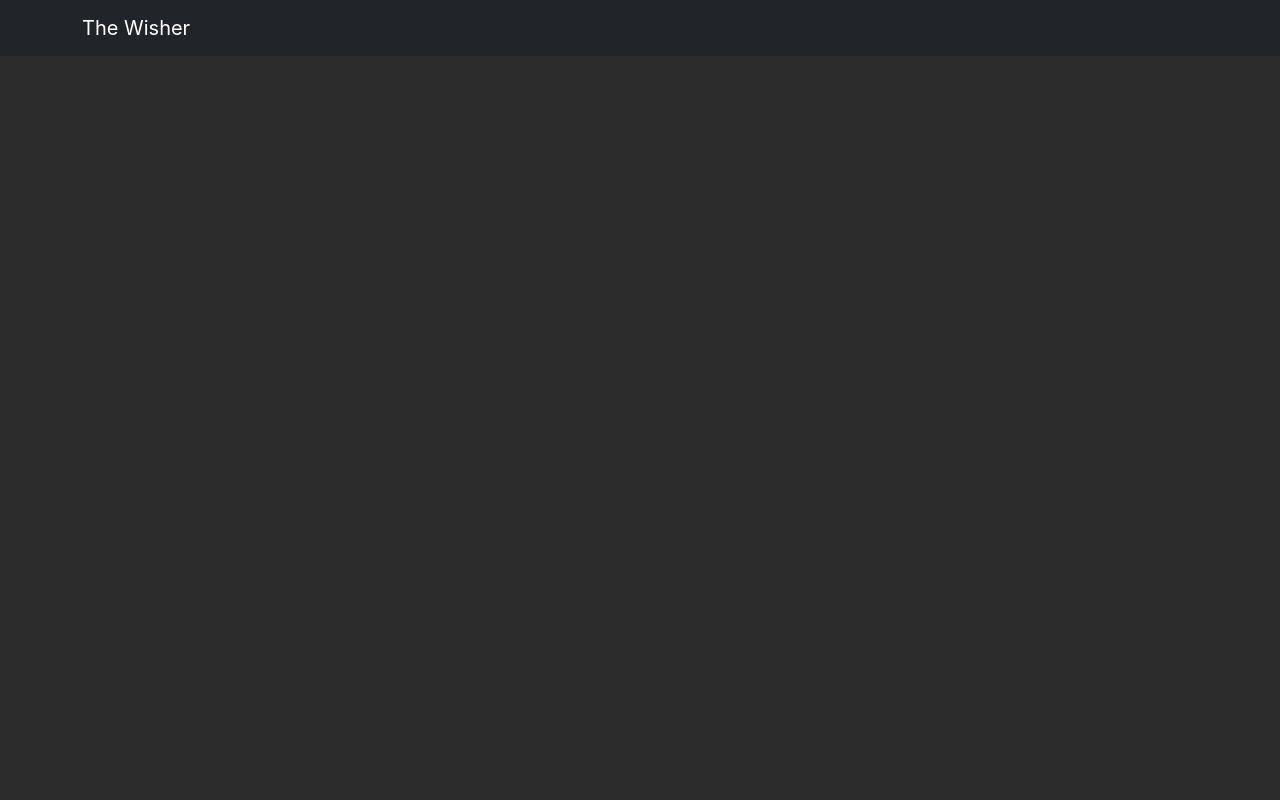
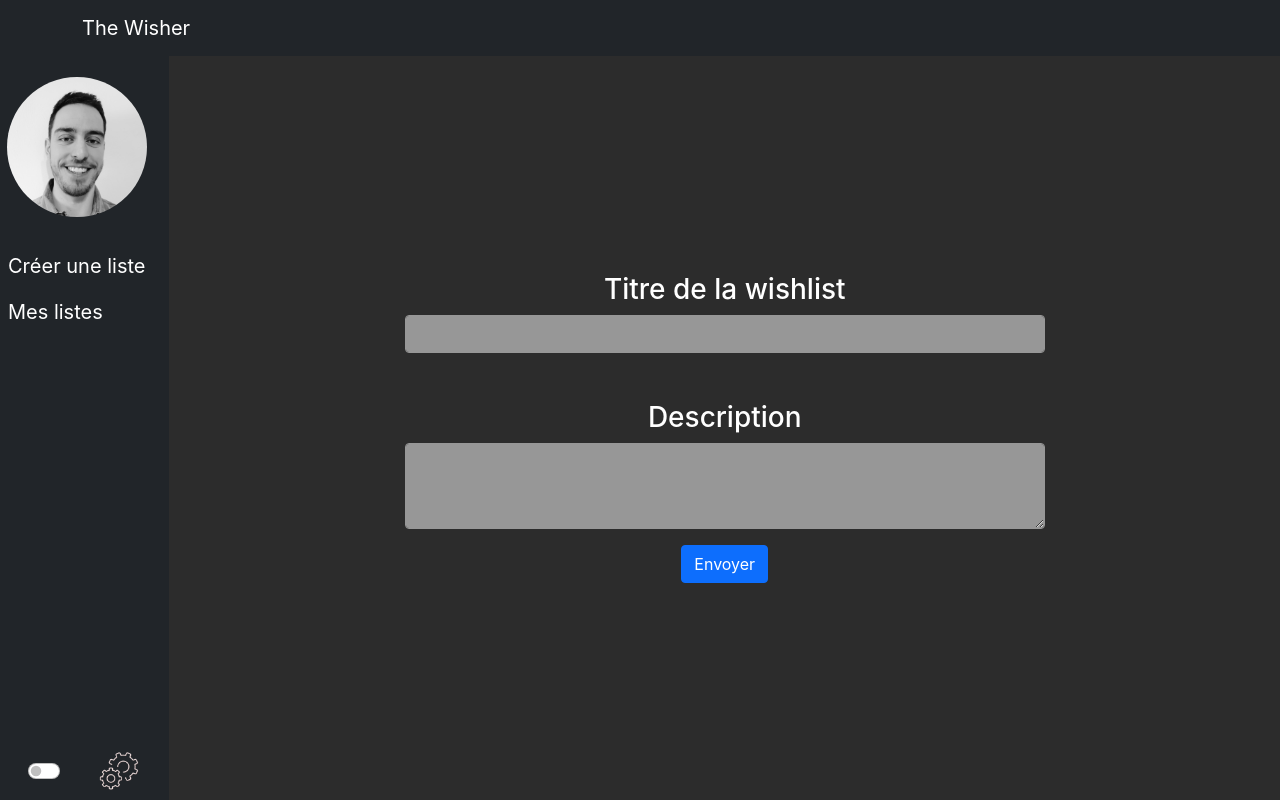
Before and after one commit to koala512/thewisher, a React (Create React App) app: page / in a window 1280 px wide. Built offline with nearby package versions, Linux system fonts and the light colour scheme.

Commit message:
create form wishlist

```diff
--- a/src/App.js
+++ b/src/App.js
@@ -1,12 +1,16 @@
 import './App.css';
 import Header from "./component/Header/Header";
+import FormList from "./component/FormList/FormList";
+
+import NavVertical from "./component/NavVertical/NavVertical";
 
 function App() {
     return (
         <>
             <Header/>
             <div className='page'>
-
+               <NavVertical />
+                <FormList />
             </div>
         </>
     );
--- /dev/null
+++ b/src/component/FormList/FormList.css
@@ -0,0 +1,4 @@
+#TitleWishlist, #DescriptionWishlist {
+    background-color: #979797;
+    border: 1px solid #979797;
+}
--- /dev/null
+++ b/src/component/FormList/FormList.js
@@ -0,0 +1,22 @@
+import {Button, Form} from "react-bootstrap";
+import './FormList.css';
+
+function FormList(){
+    return (
+        <Form className='m-auto text-center w-50'>
+            <Form.Group className="mb-5" controlId="TitleWishlist">
+                <Form.Label className='h3'>Titre de la wishlist</Form.Label>
+                <Form.Control type="text" />
+            </Form.Group>
+            <Form.Group className="mb-3" controlId="DescriptionWishlist">
+                <Form.Label className='h3'>Description</Form.Label>
+                <Form.Control as="textarea" rows={3} />
+            </Form.Group>
+            <Button type="submit">
+                Envoyer
+            </Button>
+        </Form>
+    )
+}
+
+export default FormList;
```
Also changed, not shown: src/component/NavVertical/NavVertical.css (renamed from src/component/Navbar/NavVertical.css), src/component/NavVertical/NavVertical.js (renamed from src/component/Navbar/NavVertical.js), src/component/NavVertical/reglage.png (renamed from src/component/Navbar/reglage.png).
